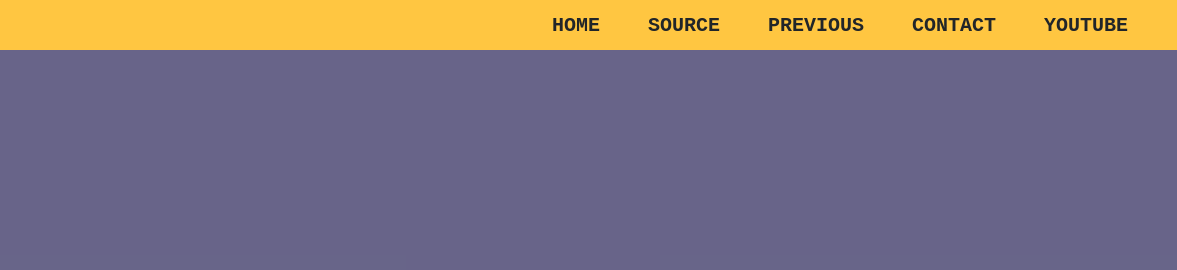
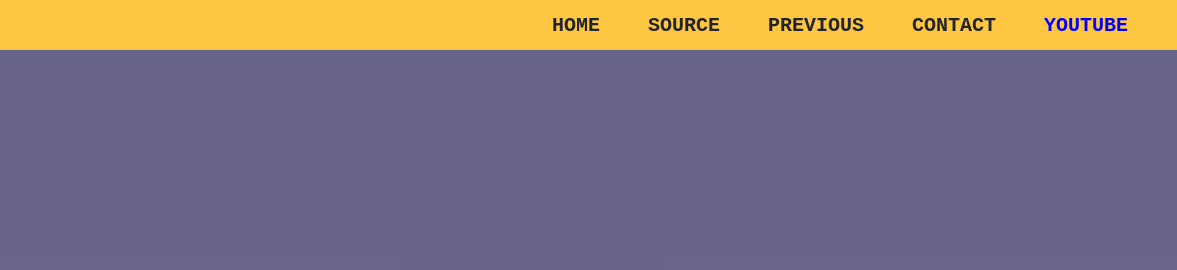
Before and after one commit to Bosss069/responsive-navbar, a plain HTML site: page index.html in a window 1280 px wide. Shown: the top 270 px of the page, 103-1280 px from the left. Drawn offline with nearby package versions, Linux system fonts and the light colour scheme.

Commit message:
color changed
i am naveed

```diff
--- a/css/styles.css
+++ b/css/styles.css
@@ -72,7 +72,7 @@ body{
     display: none;
 }
 .navbar-list a:last-child{
-    color:FAA171 ;
+    color:blue ;
 }
 /* .navbar-list a:first-child{
     color: pink;
```
